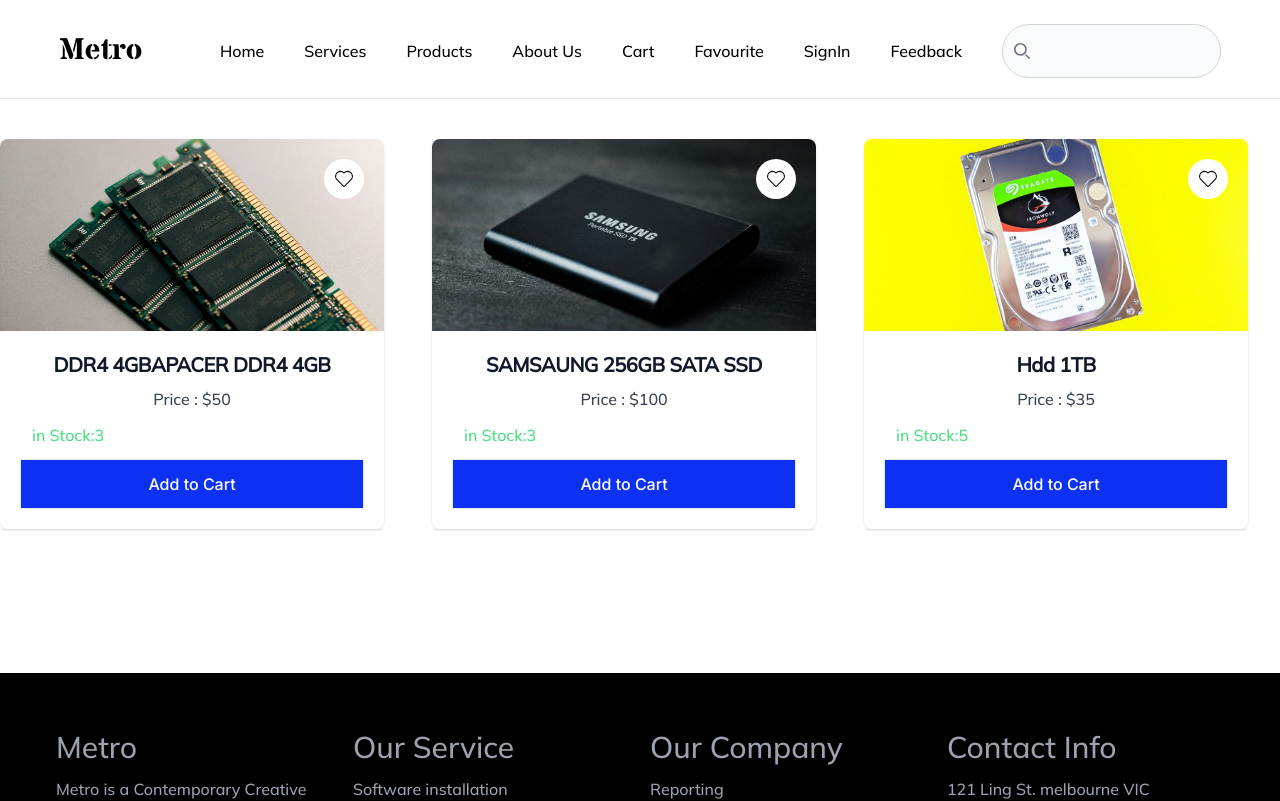
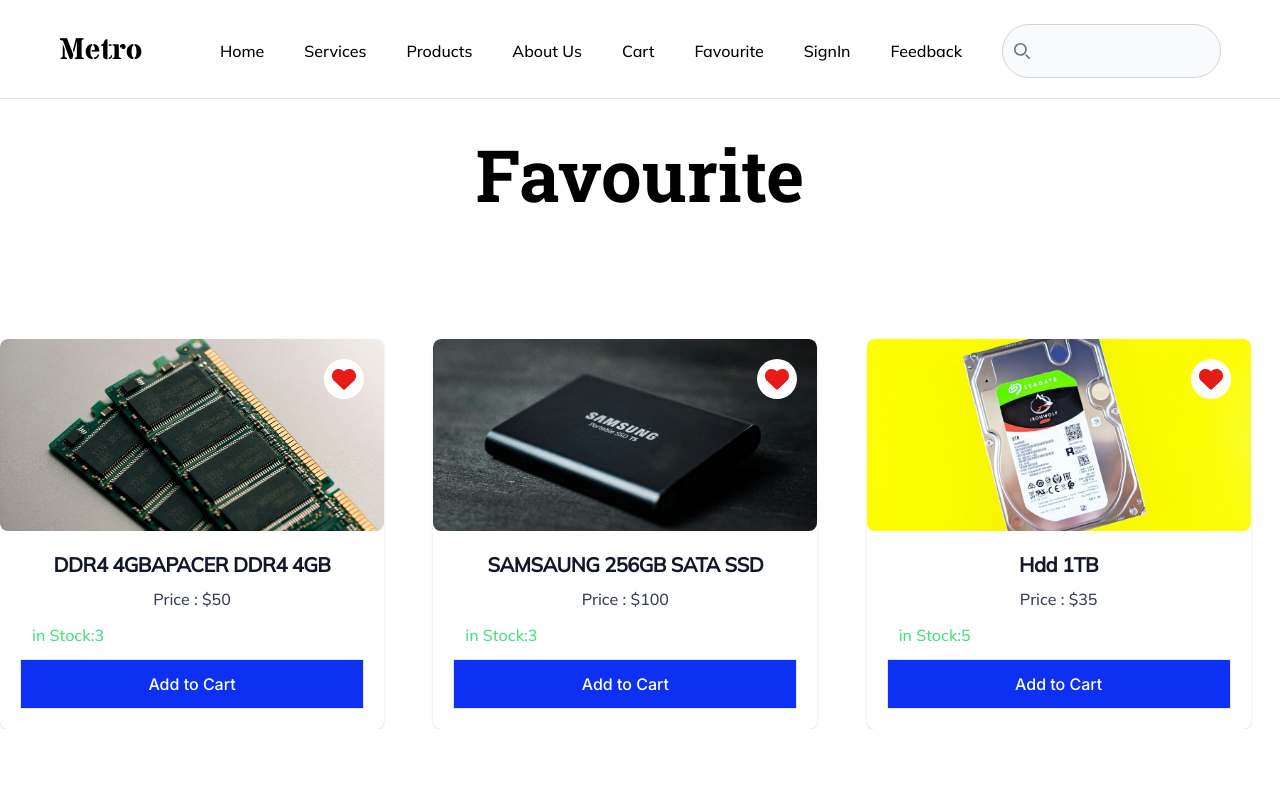
Before and after one commit to Hz-Kyle/React-project, a React (Vite) app: page /favourite in a window 1280 px wide. Shown: the top 801 px of the page. Built offline with nearby package versions, Linux system fonts and the light colour scheme.

Commit message:
second commit

```diff
--- a/src/Pages/Favourite.jsx
+++ b/src/Pages/Favourite.jsx
@@ -5,14 +5,16 @@
 
   return (
     <>
-    <div className="container mx-auto mt-10">
-    <div className='grid md:grid-cols-3 gap-4 '>
-      {ProductList.filter((product) => product.favourite == true).map((prductList) =>
-        <ProductCard key={prductList.id}
-        id={prductList.id} name={prductList.name}
-         price={prductList.price}
-         img={prductList.img}
-         stock={prductList.stock} />
+    <div className="max-w-7xl  mx-auto mt-10 overflow-hidden">
+      <h2 className='font-robotoSlap text-7xl text-center mb-32'>Favourite</h2>
+      <div className='grid grid-cols-3 gap-5'>
+      {ProductList.filter((product) => product.favourite == true).map((productList) =>
+        <ProductCard key={productList.id}
+        id={productList.id} name={productList.name}
+        price={productList.price}
+         img={productList.img}
+         stock={productList.stock}
+         fav={productList.favourite}/>
 
       )}
       </div>
--- a/src/Pages/ProductDetail.jsx
+++ b/src/Pages/ProductDetail.jsx
@@ -1,5 +1,5 @@
 import React from 'react'
-import { useParams } from 'react-router-dom'
+import { useNavigate, useParams } from 'react-router-dom'
 import { ProductList } from '../ProductList';
 import RandomProduct from '../components/randomProduct/RandomProduct';
 const ProductDetail = () => {
@@ -11,7 +11,10 @@
   const objLength = Object.keys(product).length;
   // console.log(objLength);
   //random Product list at the bottom
-
+  const navigate = useNavigate();
+  const addToCart = () => {
+    navigate('/cart');
+  }
 
   return (
     <>
@@ -21,9 +24,11 @@
           <div className="flex flex-wrap -mx-4">
             <div className="w-full px-4 md:w-1/2 ">
               <div className="">
-                <div className="mb-6 lg:mb-10 lg:h-2/4 ">
-                  <img src={product.img} alt=""
-                    className="object-cover w-full lg:h-full " />
+                <div className="mb-6  lg:h-2/4 ">
+                 <div className='object-cover w-full lg:h-full '>
+                 <img src={product.img} alt=""
+                    />
+                 </div>
                 </div>
                 <div className="flex ">
                   <div className="w-1/2 p-2 sm:w-1/4">
@@ -101,21 +106,13 @@
 
 
                 </div>
-
-
-
                 <div className="flex flex-wrap items-center -mx-4 ">
                   <div className="w-full px-4 mb-4  lg:mb-0">
-                    <button
-                      className="flex items-center justify-center w-full p-4  border border-primary bg-primary text-white rounded-md">
-                      Add to Cart
-                    </button>
+                  <button onClick={addToCart} className='font-inter border bg-primary text-white border-gray p-3 w-full'>Add to Cart</button>
                   </div>
-
                 </div>
               </div>
             </div>
-
             <div className='w-full mt-40'>
               <h3 className='font-text-2xl mb-20'>You Might Also Like </h3>
               <RandomProduct />
--- a/src/Pages/Products.jsx
+++ b/src/Pages/Products.jsx
@@ -1,13 +1,17 @@
-import React from 'react'
+import React, { useState } from 'react'
 import { Link } from 'react-router-dom'
 import ProductCard from '../components/productCards/ProductCard'
 import { ProductList } from '../ProductList'
 const Products = () => {
+  const [selectedOption, setSelectedOption] = useState("3");
+  const handleSelectedChange = (e) => {
+    setSelectedOption(e.target.value);
+  }
 
   return (
     <>
-      <div className="mt-10 grid grid-flow-col gap-4 ">
-        <div className="row-span-2  ">
+      <div className="container mx-auto mt-10 grid grid-flow-col  ">
+        <div className="row-span-2 mr-10  ">
           <div className='w-64 mx-auto shadow p-5 font'>
             <ul className='font-inter'>
               <li className='relative border-gray-950 p-2 border-b mb-3 '>All Categories <span className='absolute right-0'>+</span></li>
@@ -19,13 +23,20 @@
           </div>
         </div>
         <div>
-          <div className='mb-5 grid grid-cols-3'>
-            <div className='col-span-2'> <h3 className='font-bold uppercase text-2xl'>All Categories</h3></div>
-            <div className='ml-20'>
-              <input type="text" className='border p-1 ' placeholder='search ' />
+          <div className='mb-5 flex justify-between p-5'>
+            <div className=' '>
+              <h3 className='font-bold uppercase text-2xl'>All Categories</h3>
+              </div>
+            <div className=' '>
+              <select value={selectedOption} onChange={handleSelectedChange} className=' border  border-gray-300 text-sm rounded-lg focus:ring-blue-500 focus:border-blue-500
+               block  p-2.5 ' id="">
+                <option value="default">Sorted By</option>
+                <option value="3" selected>3 blocks</option>
+                <option value="4">4 blocks</option>
+              </select>
             </div>
           </div>
-          <div className='grid md:grid-cols-3 gap-4 '>
+          <div className={`grid grid-cols-3 gap-5 ${selectedOption === "4" ? "lg:grid-cols-4 sm:grid-cols-2 gap-5" : "lg:grid-cols-3"}`}>
             {/*card display for products*/}
             {ProductList.map((product) =>
               <ProductCard key={product.id}
@@ -39,9 +50,6 @@
           </div>
         </div>
       </div>
-      <div>
-        <Link to={"/productDetail/1"}>See More</Link>
-      </div>
     </>
   )
 }
--- a/src/components/productCards/ProductCard.jsx
+++ b/src/components/productCards/ProductCard.jsx
@@ -1,23 +1,35 @@
 import React from 'react'
 import { Link, useLocation, useNavigate } from 'react-router-dom'
 import cardOne from '../../Images/card-1.jpg'
+import { FaHeart } from "react-icons/fa6";
 import { CiHeart } from "react-icons/ci";
 const ProductCard = ({ id, name, price, stock, img, fav }) => {
+    const navigate = useNavigate();
+    const addToCart = () => {
+        navigate('/cart');
+    }
     return (
         <>
             <div className="max-w-sm bg-white border-0 font-muli  rounded-lg shadow relative gap-4">
                 <Link to={`/productDetail/${id}`}>
-                    <img className="rounded-t-lg object-cover h-48 w-96" src={img} />
+                    <div className='relative overflow-hidden rounded-lg'>
+                        <img className="rounded-t-lg object-cover h-48 w-96 transition-transform duration-300 transform-gpu hover:scale-105 " src={img} />
+                    </div>
                 </Link>
-                <div className="p-5 shadow-sm">
-
+                <div className="p-5 ">
                     <h5 className="mb-2 text-center  font-bold tracking-tight text-gray-900 text-xl  "> {name} </h5>
                     <p className="mb-3 text-base font-extralight text-center text-gray-700 dark:text-gray-400">Price : ${price}</p>
-                    <h6  className='text-green-400 mb-3 ml-3'>in Stock:{stock}</h6>
-                    <button className='font-inter border bg-primary text-white border-gray p-3 w-full'>Add to Cart</button>
+                    <h6 className='text-green-400 mb-3 ml-3'>in Stock:{stock}</h6>
+                    <button onClick={addToCart} className='font-inter border bg-primary text-white border-gray p-3 w-full'>Add to Cart</button>
                     <Link to={'/favourite'}>
                         <button className='absolute top-5 right-5 p-2 text-center  rounded-full  bg-white'>
-                            <h5 className=' rounded-full hover:text-blood text-2xl'><CiHeart />
+                            <h5 className=' rounded-full hover:text-blood text-2xl'>
+                                {fav ? (
+                                    <FaHeart className='text-blood' />
+
+                                ) : (
+                                    <CiHeart />
+                                )}
                             </h5>
                         </button>
                     </Link>
--- a/src/components/randomProduct/RandomProduct.jsx
+++ b/src/components/randomProduct/RandomProduct.jsx
@@ -18,7 +18,7 @@
 
     return (
         <>
-            <div className='grid grid-cols-3 gap-4'>
+            <div className='grid lg:grid-cols-3 sm:flex items-center justify-center sm:grid-col-0 sm:mx-auto gap-4'>
                 {randomProducts.map((product) =>
                     <ProductCard key={product.id}
                         id={product.id}
```
Lines whose indentation alone changed are shown as unchanged.
